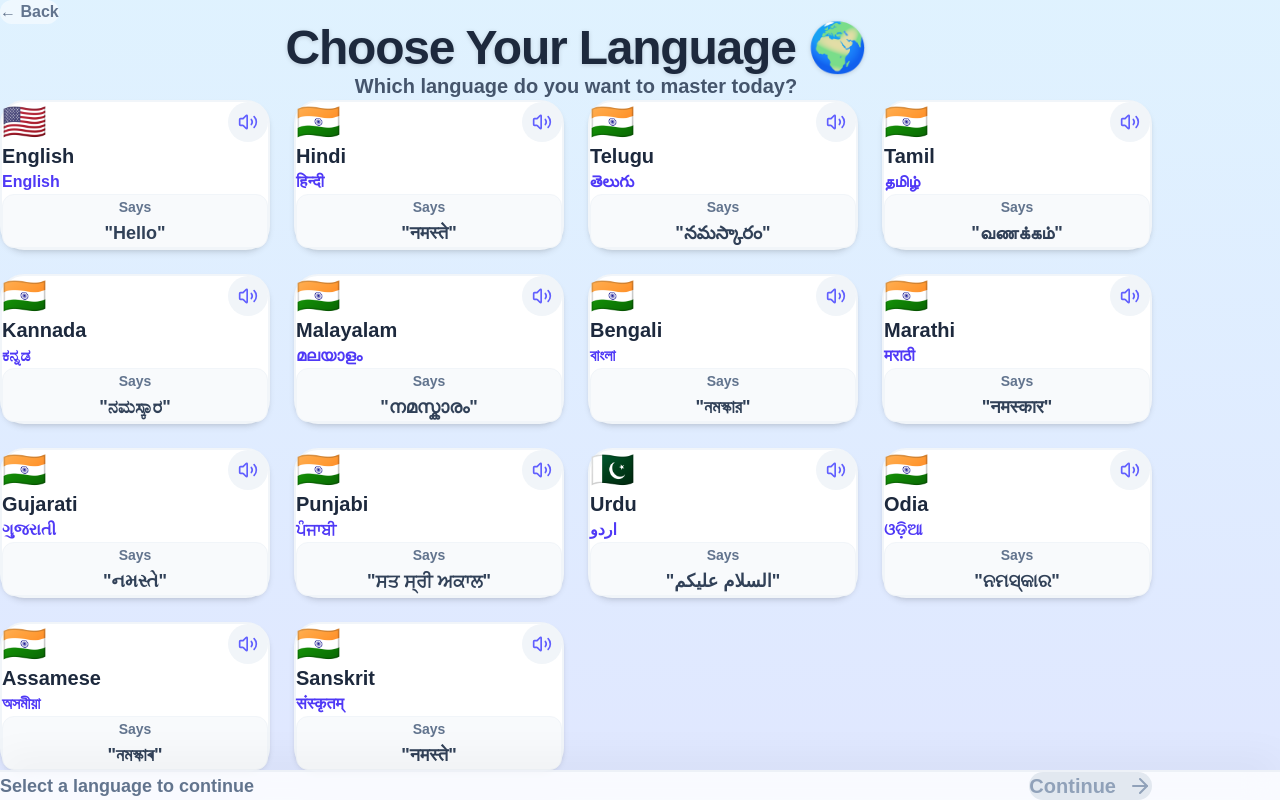
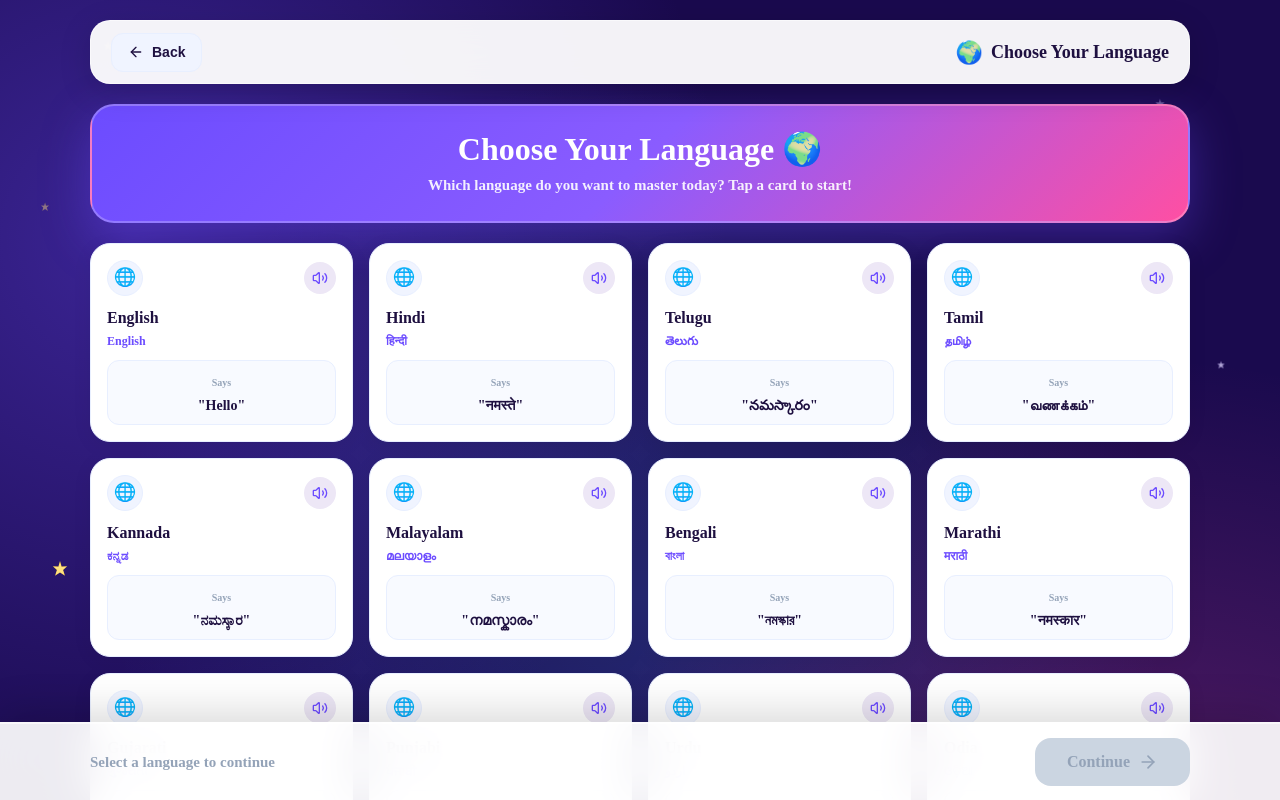
Before and after one commit to Adarshhackology/AI-Powered-Literacy-Assistant-for-Neo-Learners_Jun_2026, a React (Vite) app in the folder frontend/: page /learn-with-ai/language in a window 1280 px wide. Shown: the top 800 px of the page. Built offline with nearby package versions, Linux system fonts and the light colour scheme.

Commit message:
fix: Rebuild AILanguageSelect and AdminDashboard page layouts — zero card overlap, glass top navbar, and fixed bottom action bar

```diff
--- a/frontend/src/pages/AILanguageSelect.tsx
+++ b/frontend/src/pages/AILanguageSelect.tsx
@@ -1,6 +1,7 @@
 import { useState } from 'react';
 import { useNavigate } from 'react-router-dom';
-import { Volume2, ArrowRight, Loader2 } from 'lucide-react';
+import { Volume2, ArrowRight, Loader2, ArrowLeft } from 'lucide-react';
+import { Sparkle } from '../components/UI/Illustrations';
 
 const languages = [
   { id: 'en', name: 'English', native: 'English', greeting: 'Hello', flag: '🇺🇸' },
@@ -26,9 +27,12 @@ export default function AILanguageSelect() {
 
   const handleSpeak = (e: React.MouseEvent, text: string, lang: string) => {
     e.stopPropagation();
+    if ('speechSynthesis' in window) {
+      window.speechSynthesis.cancel();
       const utterance = new SpeechSynthesisUtterance(text);
-    utterance.lang = lang === 'en' ? 'en-US' : 'hi-IN'; // Fallback for regional
+      utterance.lang = lang === 'en' ? 'en-US' : 'hi-IN';
       window.speechSynthesis.speak(utterance);
+    }
   };
 
   const handleContinue = async () => {
@@ -43,7 +47,7 @@ export default function AILanguageSelect() {
         body: JSON.stringify({ username, language: selectedLang })
       });
 
-      let sessionId = Date.now().toString(); // fallback
+      let sessionId = Date.now().toString();
       if (response.ok) {
         const data = await response.json();
         sessionId = data.session_id || sessionId;
@@ -54,7 +58,6 @@ export default function AILanguageSelect() {
       navigate(`/learn-with-ai/assessment/${sessionId}`);
     } catch (err) {
       console.error(err);
-      // Fallback
       const sessionId = Date.now().toString();
       localStorage.setItem('current_ai_lang', selectedLang);
       navigate(`/learn-with-ai/assessment/${sessionId}`);
@@ -64,85 +67,203 @@ export default function AILanguageSelect() {
   };
 
   return (
-    <div className="min-h-screen bg-gradient-to-b from-sky-100 to-indigo-100 p-4 sm:p-8 font-['Nunito'] flex flex-col">
-      <div className="max-w-6xl mx-auto w-full flex-1 flex flex-col">
+    <div style={{
+      minHeight: '100vh',
+      background: '#1A0A4E',
+      backgroundImage: `
+        radial-gradient(circle at 10% 20%, rgba(108,76,255,0.4) 0%, transparent 40%),
+        radial-gradient(circle at 90% 80%, rgba(255,79,163,0.3) 0%, transparent 40%),
+        radial-gradient(circle at 50% 50%, rgba(77,157,255,0.2) 0%, transparent 60%)
+      `,
+      padding: '20px',
+      paddingBottom: '110px',
+      position: 'relative',
+    }}>
+
+      {/* Background Star Field */}
+      <div style={{ position: 'fixed', inset: 0, pointerEvents: 'none', zIndex: 0 }}>
+        {[
+          { t: '5%', l: '8%', s: 12 }, { t: '12%', l: '90%', s: 16 },
+          { t: '25%', l: '3%', s: 14 }, { t: '45%', l: '95%', s: 10 },
+          { t: '70%', l: '4%', s: 18 }, { t: '88%', l: '92%', s: 14 },
+        ].map((st, i) => (
+          <div key={i} className="animate-twinkle" style={{
+            position: 'absolute', top: st.t, left: st.l,
+            animationDelay: `${i * 0.4}s`, opacity: 0.7,
+          }}>
+            <Sparkle size={st.s} color={i % 2 === 0 ? '#FFD54A' : '#C4B5F4'} />
+          </div>
+        ))}
+      </div>
+
+      <div style={{ maxWidth: '1100px', margin: '0 auto', position: 'relative', zIndex: 1, display: 'flex', flexDirection: 'column', gap: '20px' }}>
+
+        {/* Top Nav Bar */}
+        <nav style={{
+          height: '64px',
+          background: 'rgba(255,255,255,0.95)',
+          backdropFilter: 'blur(20px)',
+          borderRadius: '20px',
+          padding: '0 20px',
+          display: 'flex', alignItems: 'center', justifyContent: 'space-between',
+          boxShadow: '0 8px 32px rgba(0,0,0,0.15)',
+          border: '1.5px solid rgba(255,255,255,0.6)',
+        }}>
           <button
             onClick={() => navigate('/learn-with-ai')}
-          className="w-fit mb-6 text-slate-500 hover:text-slate-800 flex items-center gap-2 font-black transition-colors bg-white/50 px-4 py-2 rounded-full"
+            className="btn-3d"
+            style={{
+              display: 'flex', alignItems: 'center', gap: '8px',
+              color: '#1e1040', textDecoration: 'none',
+              fontFamily: 'Poppins', fontWeight: 900, fontSize: '14px',
+              background: '#F0F4FF', padding: '8px 16px', borderRadius: '12px',
+              border: '1px solid #E8EFFF', cursor: 'pointer',
+            }}
           >
-          ← Back
+            <ArrowLeft className="w-4 h-4" />
+            <span>Back</span>
           </button>
 
-        <div className="text-center mb-10 animate-in fade-in slide-in-from-top-8 duration-700">
-          <h1 className="text-4xl sm:text-5xl font-black text-slate-800 mb-4 tracking-tight drop-shadow-sm">
+          <div style={{ display: 'flex', alignItems: 'center', gap: '8px' }}>
+            <span style={{ fontSize: '22px' }}>🌍</span>
+            <span style={{ fontFamily: 'Poppins', fontWeight: 900, fontSize: '18px', color: '#1e1040' }}>
+              Choose Your Language
+            </span>
+          </div>
+        </nav>
+
+        {/* Banner Header */}
+        <div style={{
+          borderRadius: '24px',
+          background: 'linear-gradient(135deg, #6C4CFF 0%, #8A5CFF 50%, #FF4FA3 100%)',
+          padding: '24px 32px',
+          color: 'white',
+          textAlign: 'center',
+          boxShadow: '0 16px 48px rgba(108,76,255,0.35)',
+          border: '2px solid rgba(255,255,255,0.25)',
+          display: 'flex', flexDirection: 'column', alignItems: 'center', gap: '6px',
+        }}>
+          <h1 style={{ fontFamily: 'Poppins', fontWeight: 900, fontSize: '32px', color: 'white', margin: 0, lineHeight: 1.2 }}>
             Choose Your Language 🌍
           </h1>
-          <p className="text-xl text-slate-600 font-bold">
-            Which language do you want to master today?
+          <p style={{ fontFamily: 'Nunito', fontWeight: 700, fontSize: '15px', color: 'rgba(255,255,255,0.9)', margin: 0 }}>
+            Which language do you want to master today? Tap a card to start!
           </p>
         </div>
 
-        <div className="grid grid-cols-2 md:grid-cols-3 lg:grid-cols-4 gap-4 sm:gap-6 mb-24">
+        {/* Languages Grid */}
+        <div style={{ display: 'grid', gridTemplateColumns: 'repeat(4, 1fr)', gap: '16px' }}>
           {languages.map((lang) => {
             const isSelected = selectedLang === lang.name || selectedLang === lang.id;
             return (
               <div
                 key={lang.id}
                 onClick={() => setSelectedLang(lang.name)}
-                className={`relative bg-white rounded-3xl p-5 cursor-pointer transition-all duration-300 ease-out transform hover:-translate-y-2 hover:shadow-xl
-                  ${isSelected ? 'ring-4 ring-yellow-400 shadow-xl scale-105 bg-indigo-50/50' : 'shadow-md border-2 border-slate-100'}
-                `}
+                className="hover-lift"
+                style={{
+                  background: isSelected ? '#FFFDF0' : 'white',
+                  borderRadius: '20px',
+                  padding: '16px',
+                  cursor: 'pointer',
+                  border: isSelected ? '3px solid #FFD54A' : '1.5px solid #E8EFFF',
+                  boxShadow: isSelected ? '0 12px 30px rgba(255,213,74,0.4)' : '0 4px 20px rgba(0,0,0,0.06)',
+                  position: 'relative',
+                  display: 'flex', flexDirection: 'column', gap: '10px',
+                  transition: 'all 0.2s ease',
+                }}
               >
                 {isSelected && (
-                  <div className="absolute -top-3 -right-3 w-8 h-8 bg-yellow-400 rounded-full flex items-center justify-center text-white border-2 border-white shadow-sm animate-bounce">
-                    ✅
+                  <div style={{
+                    position: 'absolute', top: '-10px', right: '-10px',
+                    width: '28px', height: '28px', borderRadius: '50%',
+                    background: '#FFD54A', color: '#1e1040',
+                    display: 'flex', alignItems: 'center', justifyContent: 'center',
+                    fontWeight: 900, fontSize: '14px',
+                    boxShadow: '0 4px 12px rgba(255,213,74,0.6)',
+                    border: '2px solid white',
+                  }}>
+                    ✓
                   </div>
                 )}
-                <div className="flex justify-between items-start mb-4">
-                  <span className="text-4xl">{lang.flag}</span>
+
+                <div style={{ display: 'flex', justifyContent: 'space-between', alignItems: 'center' }}>
+                  <div style={{
+                    width: '36px', height: '36px', borderRadius: '50%',
+                    background: '#F0F4FF', display: 'flex', alignItems: 'center', justifyContent: 'center',
+                    fontSize: '18px', border: '1px solid #E8EFFF',
+                  }}>
+                    🌐
+                  </div>
                   <button
                     onClick={(e) => handleSpeak(e, lang.greeting, lang.id)}
-                    className="w-10 h-10 rounded-full bg-slate-100 hover:bg-indigo-100 text-indigo-500 flex items-center justify-center transition-colors"
+                    style={{
+                      width: '32px', height: '32px', borderRadius: '50%',
+                      background: '#EDE7F6', border: 'none',
+                      color: '#6C4CFF', display: 'flex', alignItems: 'center', justifyContent: 'center',
+                      cursor: 'pointer',
+                    }}
                   >
-                    <Volume2 className="w-5 h-5" />
+                    <Volume2 className="w-4 h-4" />
                   </button>
                 </div>
-                <h3 className="text-xl font-black text-slate-800 mb-1">{lang.name}</h3>
-                <div className="text-indigo-600 font-bold mb-3">{lang.native}</div>
-                <div className="bg-slate-50 rounded-xl p-3 text-center border border-slate-100">
-                  <span className="text-sm font-bold text-slate-500">Says</span>
-                  <p className="text-lg font-black text-slate-700">"{lang.greeting}"</p>
+
+                <div>
+                  <h3 style={{ fontFamily: 'Poppins', fontWeight: 900, fontSize: '16px', color: '#1e1040', margin: '0 0 2px' }}>{lang.name}</h3>
+                  <div style={{ fontFamily: 'Nunito', fontWeight: 800, fontSize: '12px', color: '#6C4CFF' }}>{lang.native}</div>
+                </div>
+
+                <div style={{ background: '#F8FAFF', borderRadius: '12px', padding: '8px 10px', textAlign: 'center', border: '1px solid #E8EFFF' }}>
+                  <span style={{ fontFamily: 'Nunito', fontWeight: 700, fontSize: '10px', color: '#94A3B8' }}>Says</span>
+                  <p style={{ fontFamily: 'Poppins', fontWeight: 900, fontSize: '14px', color: '#1e1040', margin: '2px 0 0' }}>"{lang.greeting}"</p>
                 </div>
               </div>
             );
           })}
         </div>
 
-        {/* Bottom fixed bar */}
-        <div className="fixed bottom-0 left-0 right-0 p-6 bg-white/80 backdrop-blur-lg border-t-2 border-slate-200/50 shadow-[0_-10px_40px_rgb(0,0,0,0.05)] z-50">
-          <div className="max-w-6xl mx-auto flex justify-between items-center">
-            <div className="text-slate-500 font-bold text-lg hidden sm:block">
-              {selectedLang ? 'Great choice! 🎉' : 'Select a language to continue'}
+      </div>
+
+      {/* Floating Bottom Action Bar */}
+      <div style={{
+        position: 'fixed', bottom: 0, left: 0, right: 0,
+        background: 'rgba(255,255,255,0.92)',
+        backdropFilter: 'blur(20px)',
+        borderTop: '2px solid rgba(255,255,255,0.6)',
+        padding: '14px 24px',
+        boxShadow: '0 -10px 40px rgba(0,0,0,0.15)',
+        zIndex: 50,
+      }}>
+        <div style={{ maxWidth: '1100px', margin: '0 auto', display: 'flex', justifyContent: 'space-between', alignItems: 'center' }}>
+          <div style={{ fontFamily: 'Poppins', fontWeight: 900, fontSize: '15px', color: selectedLang ? '#6C4CFF' : '#94A3B8' }}>
+            {selectedLang ? `Selected: ${selectedLang} 🎉` : 'Select a language to continue'}
           </div>
           <button
             onClick={handleContinue}
             disabled={!selectedLang || loading}
-              className={`flex items-center gap-3 px-8 py-4 rounded-full font-black text-xl transition-all duration-300 w-full sm:w-auto justify-center
-                ${selectedLang
-                  ? 'bg-gradient-to-r from-indigo-500 to-purple-600 text-white shadow-lg hover:shadow-xl hover:-translate-y-1 active:translate-y-0'
-                  : 'bg-slate-200 text-slate-400 cursor-not-allowed'
-                }
-              `}
+            className="btn-3d"
+            style={{
+              background: selectedLang
+                ? 'linear-gradient(135deg, #FFD54A, #FF9F43)'
+                : '#CBD5E1',
+              color: selectedLang ? '#1e1040' : '#94A3B8',
+              fontFamily: 'Poppins', fontWeight: 900, fontSize: '16px',
+              padding: '12px 32px', borderRadius: '16px',
+              border: 'none',
+              borderBottom: selectedLang ? '4px solid #E8A000' : 'none',
+              cursor: selectedLang && !loading ? 'pointer' : 'not-allowed',
+              boxShadow: selectedLang ? '0 8px 24px rgba(255,213,74,0.5)' : 'none',
+              display: 'flex', alignItems: 'center', gap: '8px',
+              transition: 'all 0.2s ease',
+            }}
           >
             {loading ? (
-                <>Loading <Loader2 className="w-6 h-6 animate-spin" /></>
+              <>Loading <Loader2 className="w-5 h-5 animate-spin" /></>
             ) : (
-                <>Continue <ArrowRight className="w-6 h-6" /></>
+              <>Continue <ArrowRight className="w-5 h-5" /></>
             )}
           </button>
         </div>
       </div>
     </div>
-    </div>
   );
 }
```
Also changed, not shown: frontend/src/pages/AdminDashboard.tsx (+11 -1 lines). Lines whose indentation alone changed are shown as unchanged.
